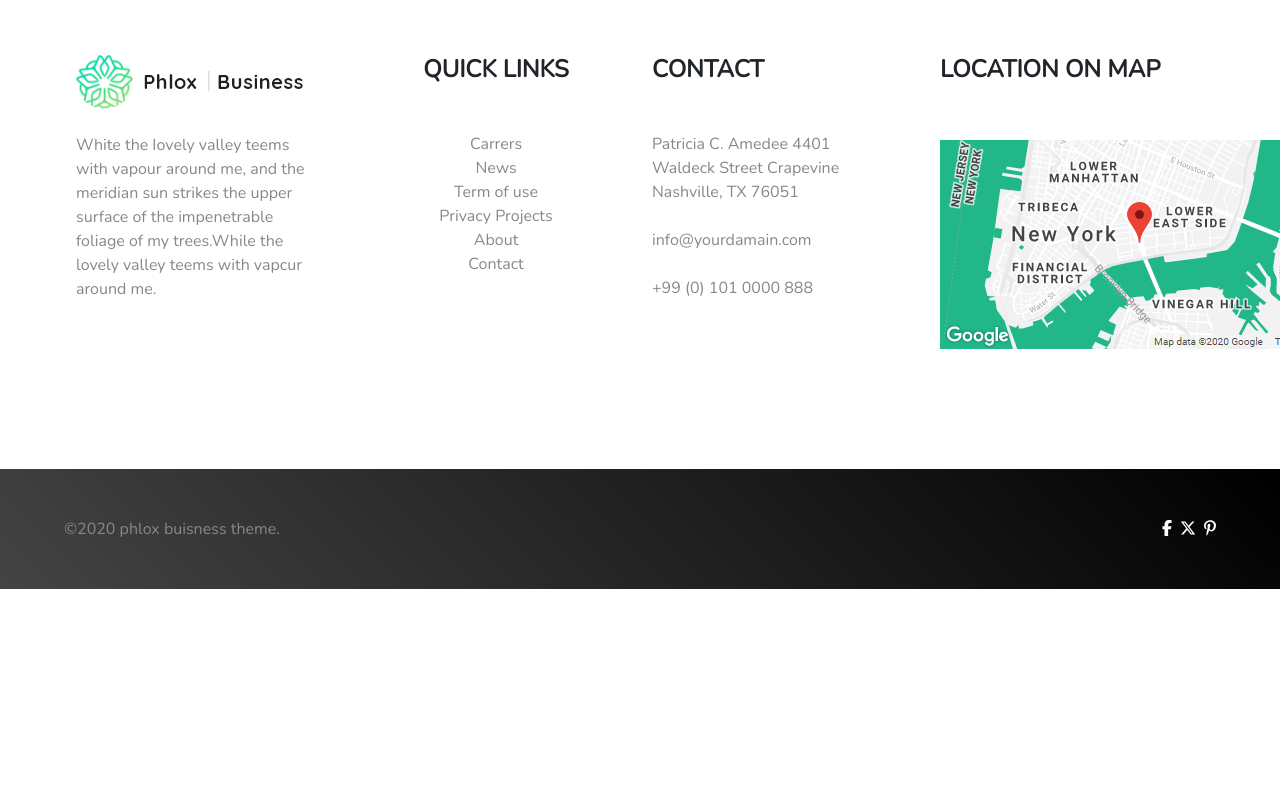
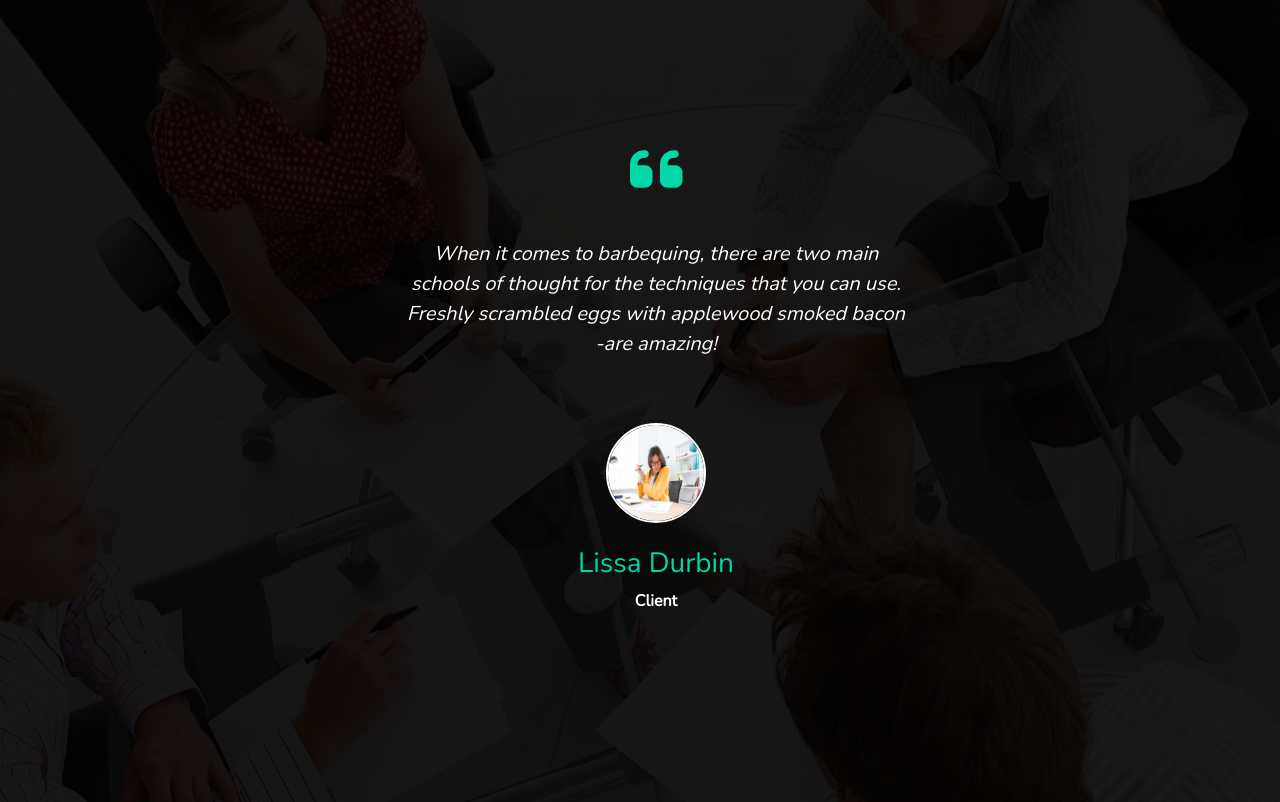
Before and after one commit to antoniodalterio/proj-html-vuejs, a Vue app: page / in a window 1280 px wide. Shown: the part 6338-7140 px from the top of the page. Before the commit the page ends 6927 px from the top, so only its background shows below. Built offline with nearby package versions, Linux system fonts and the light colour scheme.

Commit message:
feat: MainSection6

```diff
--- a/src/assets/scss/_partials/_variables.scss
+++ b/src/assets/scss/_partials/_variables.scss
@@ -6,3 +6,4 @@ $p-color: #888888;
 $fontNunito: 'Nunito';
 $gradient-primary: rgba(68, 68, 68, 1);
 $black: #000000;
+$black-trasparent: #000000e6;
--- a/src/components/MainInApp.vue
+++ b/src/components/MainInApp.vue
@@ -4,6 +4,7 @@ import MainSection2 from './components-main/MainSection2.vue';
 import MainSection3 from './components-main/MainSection3.vue';
 import MainSection4 from './components-main/MainSection4.vue';
 import MainSection5 from './components-main/MainSection5.vue';
+import MainSection6 from './components-main/MainSection6.vue';
 export default {
   name: 'MainApp',
   components: {
@@ -12,6 +13,7 @@ export default {
     MainSection3,
     MainSection4,
     MainSection5,
+    MainSection6,
   },
 };
 </script>
@@ -21,6 +23,7 @@ export default {
   <MainSection3></MainSection3>
   <MainSection4></MainSection4>
   <MainSection5></MainSection5>
+  <MainSection6></MainSection6>
 </template>
 <style scoped lang="scss">
 section {
--- a/src/components/components-main/MainSection6.vue
+++ b/src/components/components-main/MainSection6.vue
@@ -1,2 +1,78 @@
-<script></script>
-<template></template>
+<script>
+export default {
+  name: 'MainSection6',
+  data() {
+    return {
+      comments: [
+        {
+          name: 'Lissa Durbin',
+          comment:
+            'When it comes to barbequing, there are two main schools of thought for the techniques that you can use. Freshly scrambled eggs with applewood  smoked bacon -are amazing!',
+
+          src: 'src/assets/img/businesswoman-analysing-document-P8WSNMC-1024x820.jpg',
+
+          role: 'Client',
+        },
+      ],
+    };
+  },
+};
+</script>
+<template>
+  <section class="position-relative">
+    <ul class="content position-relative z-1">
+      <li
+        v-for="li in comments"
+        class="row flex-column align-items-center text-center"
+      >
+        <h2 class="different-test">
+          <font-awesome-icon icon="fa-solid fa-quote-left" />
+        </h2>
+        <p class="fs-5 mt-4 text-white">
+          <em>
+            {{ li.comment }}
+          </em>
+        </p>
+
+        <div class="box-img mt-5">
+          <img :src="li.src" alt="Client Photo" />
+        </div>
+
+        <h3 class="different-test mt-4">{{ li.name }}</h3>
+        <p class="fw-bolder text-white">{{ li.role }}</p>
+      </li>
+    </ul>
+  </section>
+</template>
+<style scoped lang="scss">
+@use '../../assets/scss/_partials/variables' as *;
+
+section {
+  background-image: url('../../assets/img/four-businesspeople-in-a-boardroom-with-paperwork-PC4V8H4.jpg');
+  background-position: center;
+
+  &::before {
+    content: '';
+    position: absolute;
+    top: 0;
+    left: 0;
+    width: 100%;
+    height: 100%;
+    background: $black-trasparent;
+  }
+
+  .content {
+    width: 42%;
+    margin: auto;
+
+    .box-img {
+      img {
+        height: 100px;
+        width: 100px;
+        border-radius: 100%;
+        border: 2px solid white;
+      }
+    }
+  }
+}
+</style>
--- a/src/main.js
+++ b/src/main.js
@@ -20,6 +20,7 @@ import { faXTwitter } from '@fortawesome/free-brands-svg-icons';
 import { faPinterestP } from '@fortawesome/free-brands-svg-icons';
 import { faMagnifyingGlass } from '@fortawesome/free-solid-svg-icons';
 import { faCheck } from '@fortawesome/free-solid-svg-icons';
+import { faQuoteLeft } from '@fortawesome/free-solid-svg-icons';
 
 /* add icons to the library */
 library.add(
@@ -28,7 +29,8 @@ library.add(
   faXTwitter,
   faPinterestP,
   faMagnifyingGlass,
-  faCheck
+  faCheck,
+  faQuoteLeft
 );
 
 createApp(App).component('font-awesome-icon', FontAwesomeIcon).mount('#app');
```
Also changed, not shown: src/assets/img/four-businesspeople-in-a-boardroom-with-paperwork-PC4V8H4.jpg (added).
